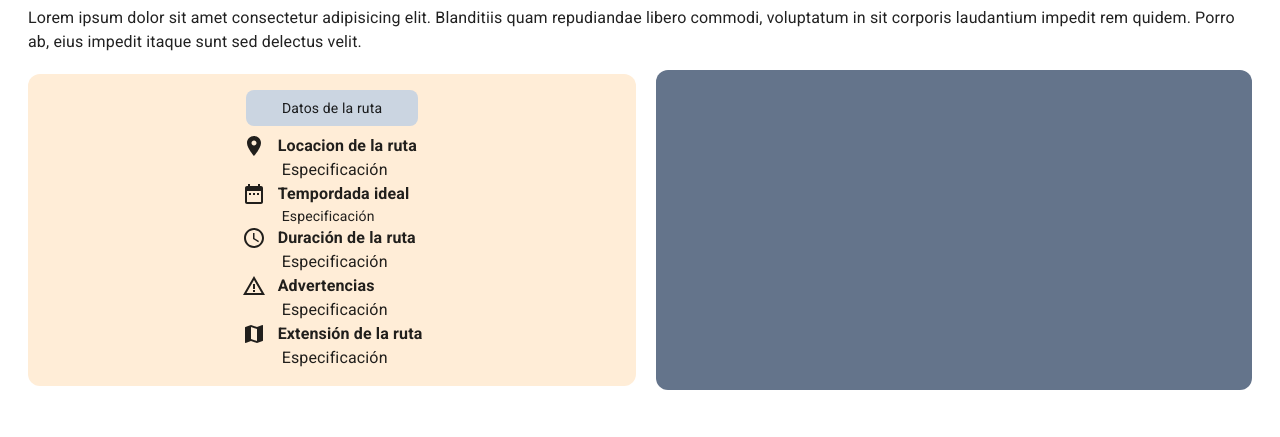
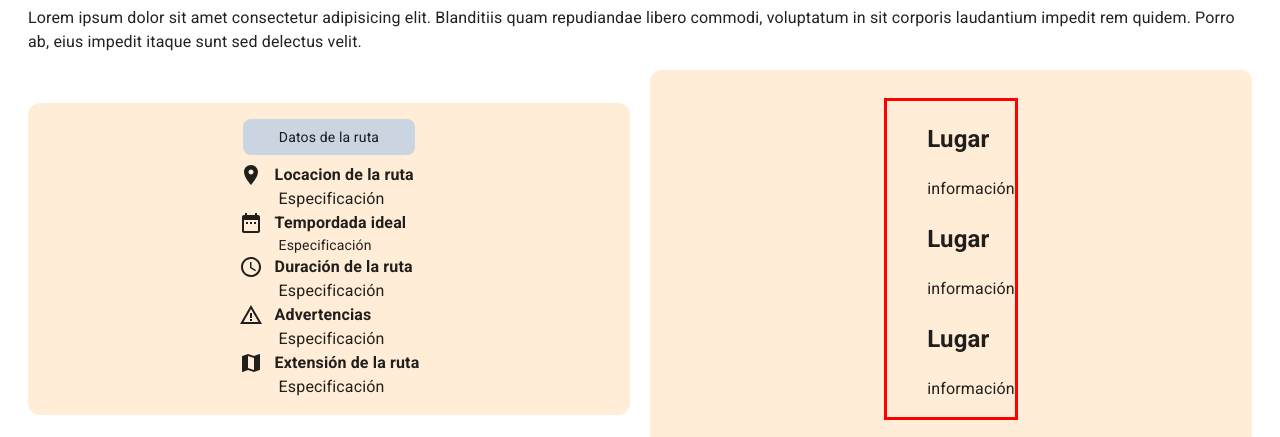
Before and after one commit to No-Country-simulation/s16-10-n-java-react, a Next.js app in the folder Client/turismo-app-no-country/: page /rutas/1 in a window 1280 px wide. Shown: the part 358-795 px from the top of the page. Built offline with nearby package versions, Linux system fonts and the light colour scheme.

Commit message:
feat: routes timeline

```diff
--- a/Client/turismo-app-no-country/app/_ui/IconsButtonsList.tsx
+++ b/Client/turismo-app-no-country/app/_ui/IconsButtonsList.tsx
@@ -34,7 +34,9 @@ export const IconsButtonsList = () => {
     return (
         <div className="flex m-3 justify-evenly w-full max-w-[1400px] ">
             {iconList.map((element: any) => (
-                <IconButtonComponent key={element.id}>{element.children}</IconButtonComponent>
+                <IconButtonComponent key={element.id}>
+                    {element.children}
+                </IconButtonComponent>
             ))}
         </div>
     );
--- a/Client/turismo-app-no-country/app/_ui/RouteDataDetails.tsx
+++ b/Client/turismo-app-no-country/app/_ui/RouteDataDetails.tsx
@@ -7,7 +7,7 @@ import MapIcon from '@mui/icons-material/Map';
 export const RouteDataDetails = () => {
     return (
         <div className="flex flex-col items-center bg-derby rounded-xl w-full min-w-[215px] p-3">
-            <h2 className="font-normal text-sm rounded-lg bg-slate-300 py-2 px-9 my-1">
+            <h2 className="font-normal text-sm rounded-lg bg-slate-300 py-2 px-9 my-1 ">
                 Datos de la ruta
             </h2>
             <dl className=" my-1">
--- /dev/null
+++ b/Client/turismo-app-no-country/app/_ui/RouteTimeLine.tsx
@@ -0,0 +1,27 @@
+export const RouteTimeLine = () => {
+    return (
+        <>
+            <div className="flex flex-col items-center bg-derby rounded-xl w-full min-w-[215px] p-3">
+                <div className="">
+                    <ul
+                        className="list-none"
+                        style={{ border: 'solid', borderColor: 'red' }}
+                    >
+                        <li>
+                            <h2>Lugar</h2>
+                            <p>información</p>
+                        </li>
+                        <li>
+                            <h2>Lugar</h2>
+                            <p>información</p>
+                        </li>
+                        <li>
+                            <h2>Lugar</h2>
+                            <p>información</p>
+                        </li>
+                    </ul>
+                </div>
+            </div>
+        </>
+    );
+};
--- a/Client/turismo-app-no-country/app/rutas/[routeid]/page.tsx
+++ b/Client/turismo-app-no-country/app/rutas/[routeid]/page.tsx
@@ -1,5 +1,6 @@
 import { ImageCarousel } from '@/app/_ui/ImageCarousel';
 import { RouteDataDetails } from '@/app/_ui/RouteDataDetails';
+import { RouteTimeLine } from '@/app/_ui/RouteTimeLine';
 import StarIcon from '@mui/icons-material/Star';
 
 const page = async ({ params }: { params: { routeid: string } }) => {
@@ -26,8 +27,8 @@ const page = async ({ params }: { params: { routeid: string } }) => {
                         eius impedit itaque sunt sed delectus velit.
                     </p>
                     <div className="flex justify-start items-center gap-x-5 w-full">
-                        <RouteDataDetails/>
-                        <div className="bg-slate-500 rounded-xl h-80 w-full"></div>
+                        <RouteDataDetails />
+                        <RouteTimeLine />
                     </div>
                 </div>
             </div>
```
